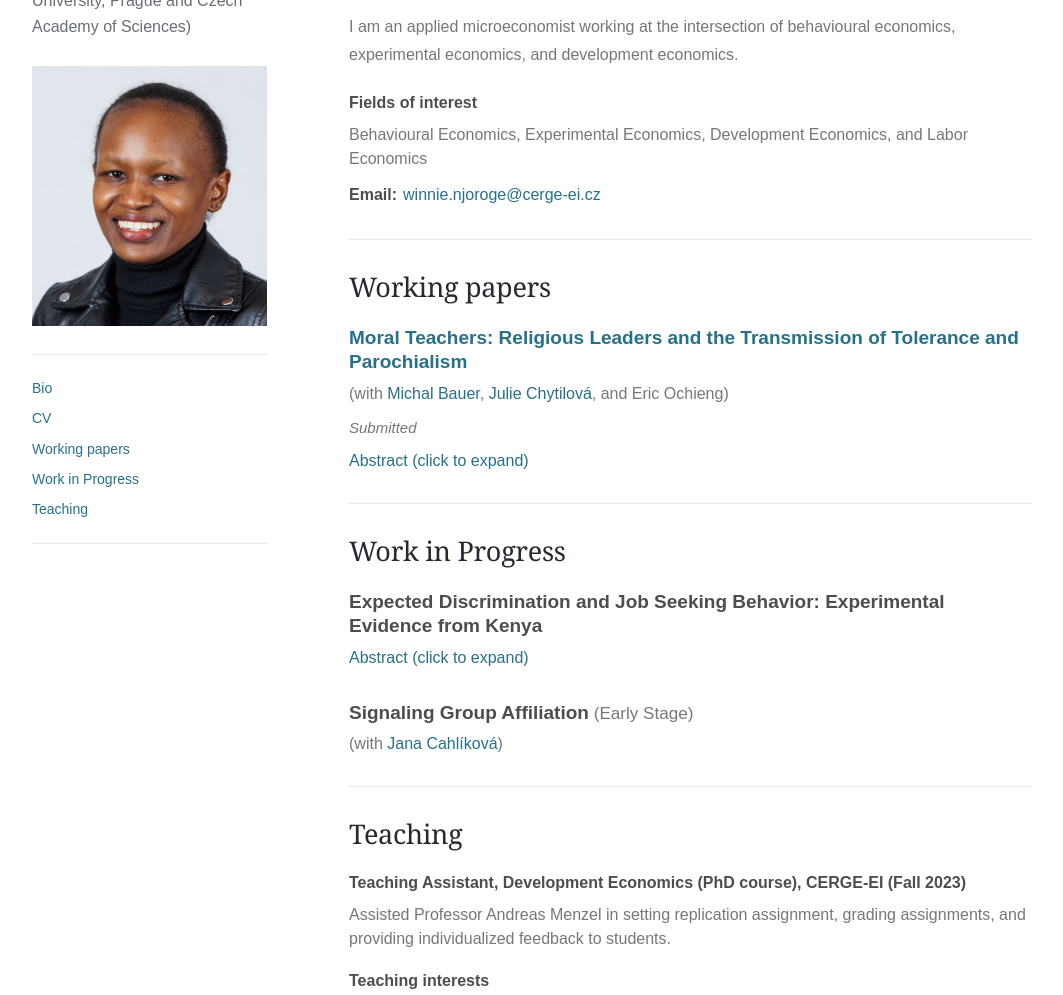
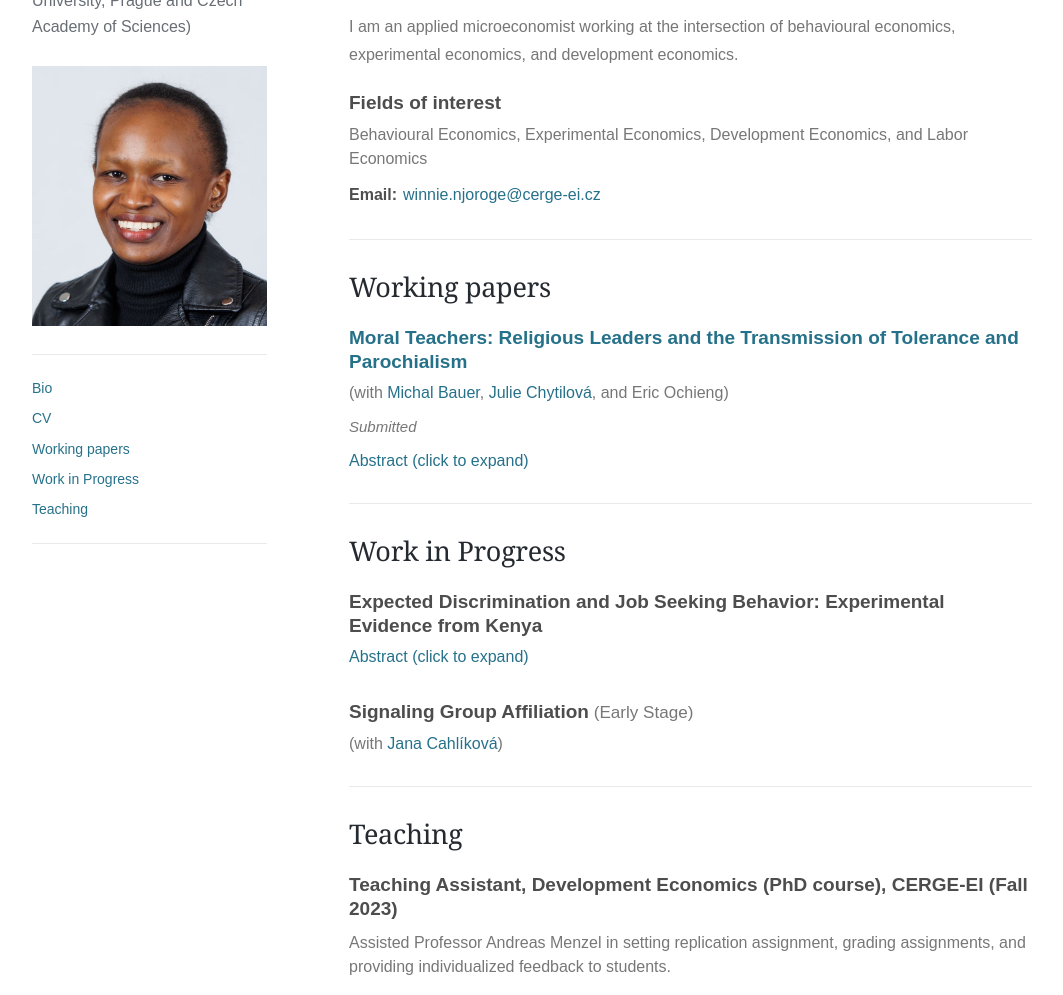
Before and after one commit to winnie-njoroge/winnie-njoroge.github.io, a plain HTML site: page index.html in a window 1280 px wide. Shown: the part 265-1260 px from the top of the page, without its empty margins (108-1171 px from the left). Drawn offline with Linux system fonts and the light colour scheme.

Commit message:
Match teaching and fields headings to paper title typography

```diff
--- a/index.html
+++ b/index.html
@@ -5,7 +5,7 @@
   <meta name="viewport" content="width=device-width, initial-scale=1">
   <meta name="description" content="Winnie Wanjiru Njoroge, PhD candidate at CERGE-EI. Research in behavioural, experimental, development, and labor economics.">
   <title>Winnie Wanjiru Njoroge | Academic homepage</title>
-  <link rel="stylesheet" href="styles.css?v=4dfc56b">
+  <link rel="stylesheet" href="styles.css?v=heading-match-1">
   <script src="profile.js" defer></script>
   <script src="site.js" defer></script>
 </head>
--- a/styles.css
+++ b/styles.css
@@ -24,7 +24,7 @@ p:last-child { margin-bottom: 0; }
 .profile-links { display: flex; flex-wrap: wrap; gap: 8px 22px; font-size: 15px; margin-top: 22px; }
 .profile-links:empty { display: none; }
 .bio-fields { margin-top: 22px; font: 16px/1.5 Arial, Helvetica, sans-serif; color: #777; }
-.bio-fields h3 { margin: 0 0 8px; font-size: 16px; font-weight: 700; color: #4d4d4d; }
+.bio-fields h3 { margin: 0 0 8px; font: 700 19px/1.25 Arial, Helvetica, sans-serif; color: #4d4d4d; }
 .bio-fields p { margin: 0; }
 dl { margin: 0; display: grid; grid-template-columns: max-content 1fr; gap: 5px 16px; }
 dt { color: #64696f; }
@@ -57,11 +57,11 @@ details p { margin: 10px 0 0; font-size: 15px; line-height: 1.75; }
 .paper .abstract-text { font-size: 16px; line-height: 1.5; color: #777; }
 .placeholder { color: #8b9096; font-style: italic; font-size: 15px; }
 .teaching-subsection { margin-top: 20px; --text: #777; --muted: #777; color: #777; font: 16px/1.6 Arial, Helvetica, sans-serif; }
-.teaching-subsection > h3 { font: 700 16px/1.25 Arial, Helvetica, sans-serif; margin: 0 0 7px; color: #4d4d4d; }
+.teaching-subsection > h3 { font: 700 19px/1.25 Arial, Helvetica, sans-serif; margin: 0 0 7px; color: #4d4d4d; }
 .teaching-subsection > p { margin: 0; font-size: 16px; }
 .course { margin-bottom: 15px; }
 .course:last-child { margin-bottom: 0; }
-.course h3 { font: 700 16px/1.25 Arial, Helvetica, sans-serif; margin: 0 0 10px; color: #4d4d4d; }
+.course h3 { font: 700 19px/1.25 Arial, Helvetica, sans-serif; margin: 0 0 10px; color: #4d4d4d; }
 .course p { font-family: Arial, Helvetica, sans-serif; font-size: 16px; line-height: 1.5; margin: 0; color: var(--muted); }
 footer { display: flex; justify-content: space-between; gap: 15px; flex-wrap: wrap; padding-top: 25px; color: #969ba0; font: 12px/1.7 Arial, Helvetica, sans-serif; }
 .skip-link { position: absolute; top: -80px; left: 16px; background: white; padding: 8px 15px; z-index: 2; }
```
